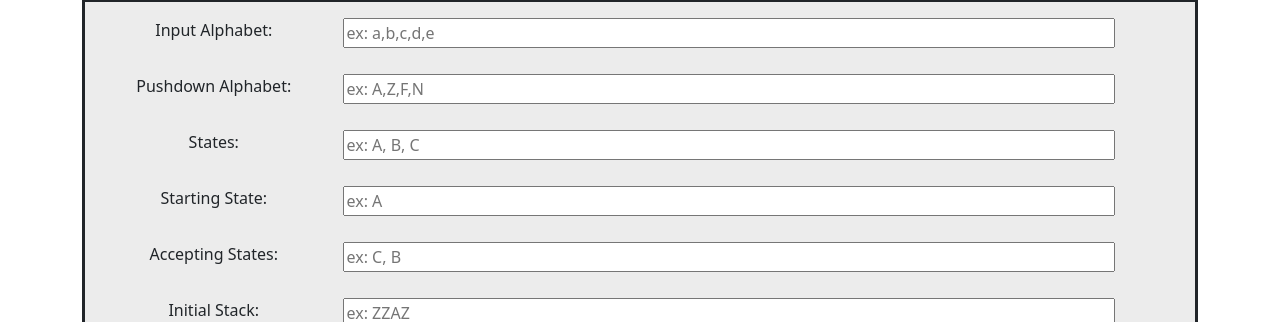
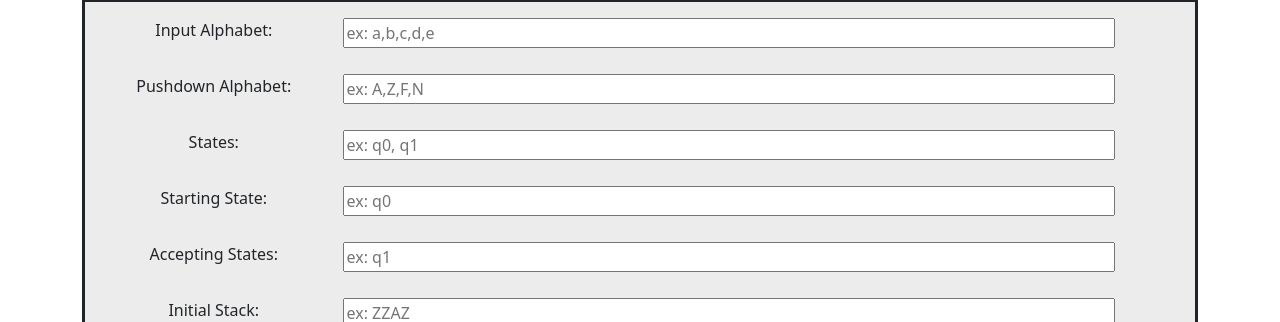
Before and after one commit to AndrewKnotts/ModelsOfCompSimulator, a React (Create React App) app in the folder client/: page /pda in a window 1280 px wide. Shown: the part 255-577 px from the top of the page. Built offline with nearby package versions, Linux system fonts and the light colour scheme.

Commit message:
Minor fix to arrow and state components and local storage

```diff
--- a/client/src/components/arrow/arrow.css
+++ b/client/src/components/arrow/arrow.css
@@ -1,5 +1,5 @@
 .arr {
-  width: 100px;
+  width: 125px;
   height: 5px;
   position: relative;
   background: black;
@@ -8,7 +8,7 @@
   display: inline-block;
   margin-bottom: 10px;
   top: -75px;
-  margin-right: 10px;
+  margin-right: 20px;
   flex-direction: row;
   text-align: center;
   color: black;
@@ -26,6 +26,7 @@
   border-left: 20px solid black;
   border-top: 10px solid transparent;
   border-bottom: 10px solid transparent;
+  margin-right: 10px;
 }
 
 .h1tag {
--- a/client/src/components/state/State.css
+++ b/client/src/components/state/State.css
@@ -7,7 +7,7 @@
   display: inline-block;
   border: black solid;
   margin-top: 25px;
-  margin-left: 20px;
+  margin-left: 0px;
   margin-right: 10px;
   font-size: 250%;
 }
--- a/client/src/pages/DFA.js
+++ b/client/src/pages/DFA.js
@@ -17,7 +17,7 @@ export default class DFA extends Component {
             startingStateDFA: localStorage.getItem('startingStateDFA'),
             acceptingStatesDFA: localStorage.getItem('acceptingStatesDFA'),
             transitionsDFA: localStorage.getItem('transitionsDFA'),
-            inputDFA: localStorage.getItem('input'),
+            inputDFA: localStorage.getItem('inputDFA'),
             modelStates: [],
             modelTransitions: []
         };
@@ -43,7 +43,6 @@ export default class DFA extends Component {
         //if (page === "DFA") {
         console.log("Test1");
         let new_model = new DFAModel(this.state.startingStateDFA, this.state.acceptingStatesDFA, this.state.statesDFA, this.state.alphabetDFA, this.state.transitionsDFA);
-        //console.log(new_model.checkInputString(this.state.input));
         let output = new_model.checkInputString(this.state.inputDFA);
         this.setState({
             modelStates: output[0].dest.name,
--- a/client/src/pages/PDA.js
+++ b/client/src/pages/PDA.js
@@ -68,39 +68,6 @@ export default class PDA extends Component {
         }
         console.log(this.outputDest, this.outputInputSymbols);
 
-
-        //(all_states, initialState, inputAlphabet, pushdownAlphabet, transitions, initialStack, final)
-        /*if (page === "DFA") {
-        console.log("Test1");
-        let new_model = new DFAModel(this.state.startingState, this.state.acceptingStates, this.state.states, this.state.alphabet, this.state.transitions);
-        //console.log(new_model.checkInputString(this.state.input));
-        let output = new_model.checkInputString(this.state.input);
-        this.setState({
-            modelStates: output[0].dest.name,
-            modelTransitions: output[0].symbol
-        });
-        this.outputDest = [];
-        this.outputSymbols = [];
-        this.outputDest.push(output[0].source.name)
-        for (let i = 0; i < output.length; i++) {
-            this.outputDest.push(output[i].symbol);
-            this.outputDest.push(output[i].dest.name);
-        }
-        console.log(this.outputDest, this.outputSymbols);
-        //this._showMessage.bind(null, true)
-
-        // }
-
-        //else if (page === "PDA") {
-        //console.log("Test3");
-
-        // }
-        //else if (page === "TuringMachine") {
-        //    console.log("Test4");
-        //}*/
-
-        //event.preventDefault()
-
     }
 
     render() {
@@ -121,15 +88,15 @@ export default class PDA extends Component {
                             </div>
                             <div className='formGroup'>
                                 <label>States:</label>
-                                <input type="text" value={this.state.statesPDA} onChange={(event) => this.handleChange(event, "statesPDA")} name="states" placeholder='ex: A, B, C' />
+                                <input type="text" value={this.state.statesPDA} onChange={(event) => this.handleChange(event, "statesPDA")} name="states" placeholder='ex: q0, q1' />
                             </div>
                             <div className='formGroup'>
                                 <label>Starting State:</label>
-                                <input type="text" value={this.state.startingStatePDA} onChange={(event) => this.handleChange(event, "startingStatePDA")} name="startingState" placeholder='ex: A' />
+                                <input type="text" value={this.state.startingStatePDA} onChange={(event) => this.handleChange(event, "startingStatePDA")} name="startingState" placeholder='ex: q0' />
                             </div>
                             <div className='formGroup'>
                                 <label>Accepting States:</label>
-                                <input type="text" value={this.state.acceptingStatesPDA} onChange={(event) => this.handleChange(event, "acceptingStatesPDA")} name="acceptingStates" placeholder="ex: C, B" />
+                                <input type="text" value={this.state.acceptingStatesPDA} onChange={(event) => this.handleChange(event, "acceptingStatesPDA")} name="acceptingStates" placeholder="ex: q1" />
                             </div>
                             <div className='formGroup'>
                                 <label>Initial Stack:</label>
```
